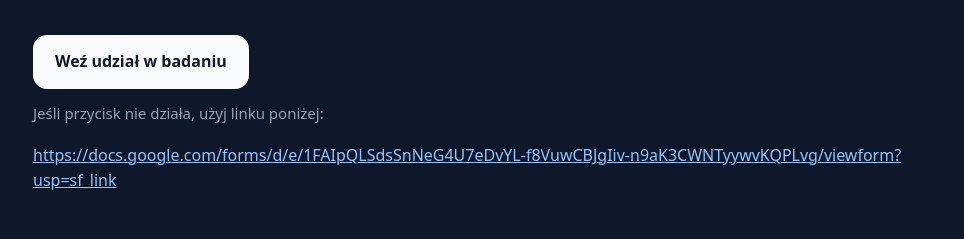
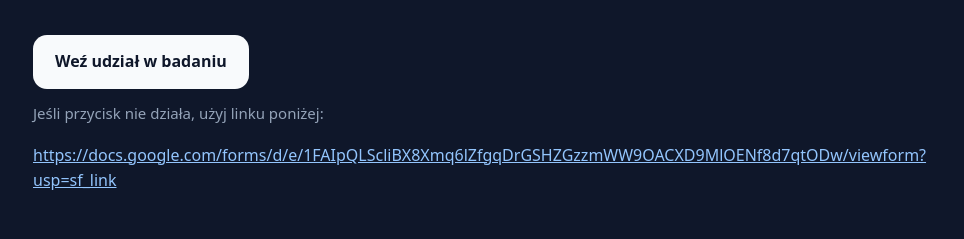
Before and after one commit to felixo01/humanai-lab, a plain HTML site: page index.html in a window 1280 px wide. Shown: the part 211-450 px from the top of the page, without its empty margins (157-1121 px from the left). Drawn offline with Linux system fonts and the light colour scheme.

Commit message:
Point landing page to v2 Google Form

```diff
--- a/index.html
+++ b/index.html
@@ -65,10 +65,10 @@
     <h1>Human AI Lab</h1>
     <p>Strona projektu badawczego dotyczącego korzystania z chatbotów AI.</p>
 
-    <a class="button" href="https://docs.google.com/forms/d/e/1FAIpQLSdsSnNeG4U7eDvYL-f8VuwCBJgIiv-n9aK3CWNTyywvKQPLvg/viewform?usp=sf_link" target="_blank" rel="noopener noreferrer">Weź udział w badaniu</a>
+    <a class="button" href="https://docs.google.com/forms/d/e/1FAIpQLScliBX8Xmq6lZfgqDrGSHZGzzmWW9OACXD9MlOENf8d7qtODw/viewform?usp=sf_link" target="_blank" rel="noopener noreferrer">Weź udział w badaniu</a>
 
     <p class="note">Jeśli przycisk nie działa, użyj linku poniżej:</p>
-    <a class="plain-link" href="https://docs.google.com/forms/d/e/1FAIpQLSdsSnNeG4U7eDvYL-f8VuwCBJgIiv-n9aK3CWNTyywvKQPLvg/viewform?usp=sf_link" target="_blank" rel="noopener noreferrer">https://docs.google.com/forms/d/e/1FAIpQLSdsSnNeG4U7eDvYL-f8VuwCBJgIiv-n9aK3CWNTyywvKQPLvg/viewform?usp=sf_link</a>
+    <a class="plain-link" href="https://docs.google.com/forms/d/e/1FAIpQLScliBX8Xmq6lZfgqDrGSHZGzzmWW9OACXD9MlOENf8d7qtODw/viewform?usp=sf_link" target="_blank" rel="noopener noreferrer">https://docs.google.com/forms/d/e/1FAIpQLScliBX8Xmq6lZfgqDrGSHZGzzmWW9OACXD9MlOENf8d7qtODw/viewform?usp=sf_link</a>
 
     <section>
       <h2>O projekcie</h2>
```
